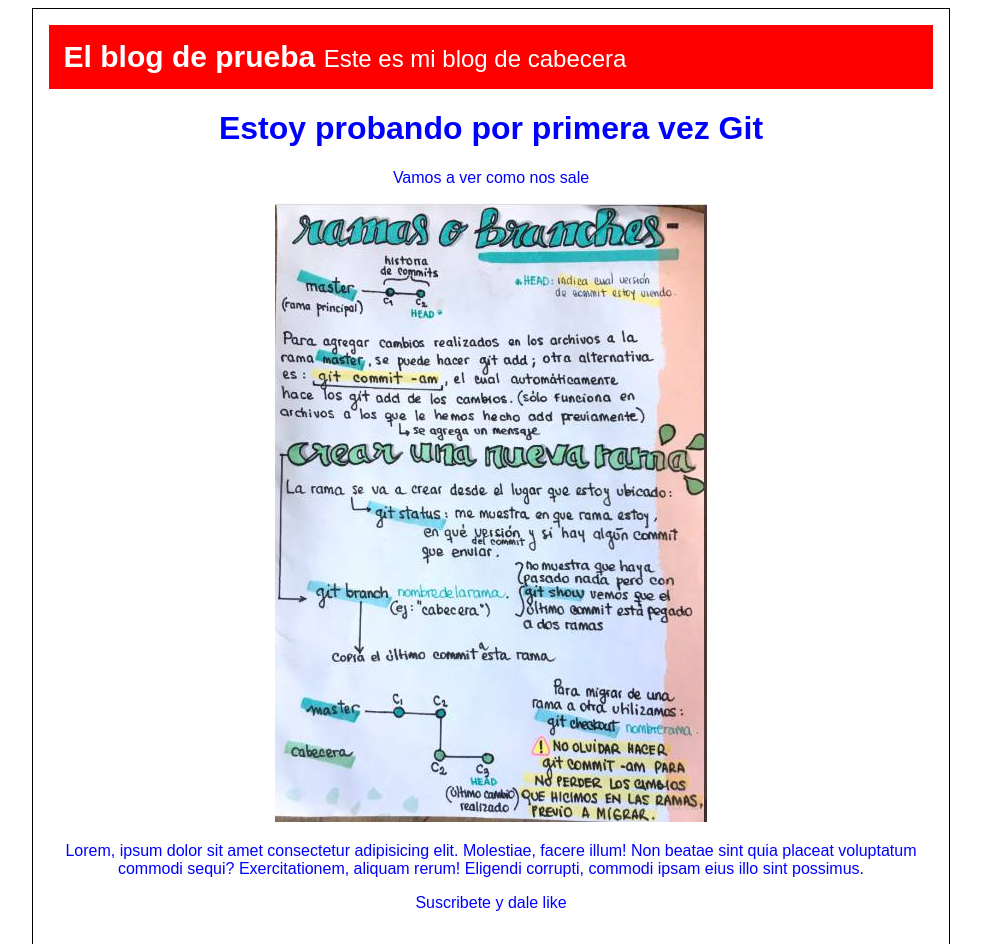
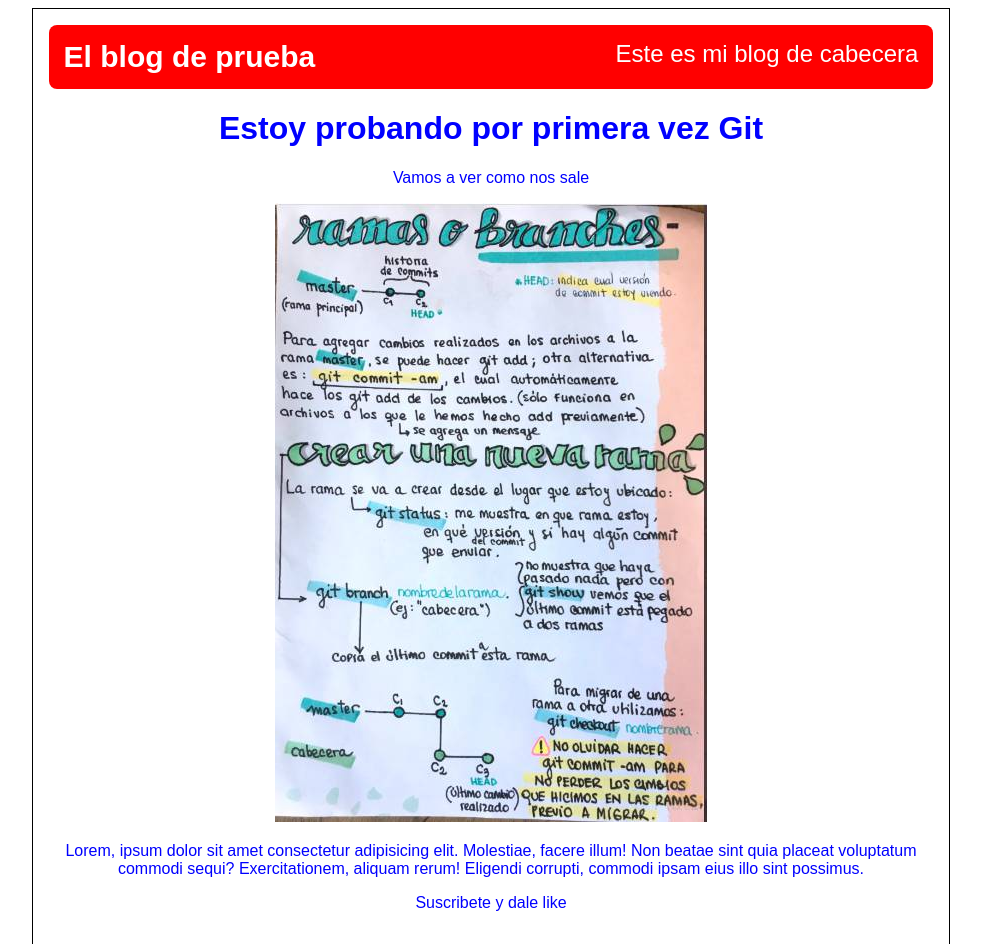
Before and after one commit to nicoreyna/blogparaaprendergit, a plain HTML site: page index.html in a window 1280 px wide. Shown: the top 944 px of the page, without its empty margins (149-1130 px from the left). Drawn offline with Linux system fonts and the light colour scheme.

Commit message:
Finalizada la cabecera roja

```diff
--- a/css/styles.css
+++ b/css/styles.css
@@ -7,15 +7,17 @@ body{
     font-family: Arial, Helvetica, sans-serif
 }
 
-.cabecera{
+.container .cabecera {
     background-color: red;
     font-weight: bold;
     font-size: 30px;
     color: white;
-    box-shadow: 0px 2px 20px 0px rgba(0,0,0,0,);
+    box-shadow: -2px 14px 12px 0px rgba (0,0,0,0.75);
     padding: 0.5em;
     margin: 0;
-    text-align: left;
+    display: flex;
+    justify-content: space-between;
+    border-radius: 8px;
 }
 
 .cabecera #tagline {
```
